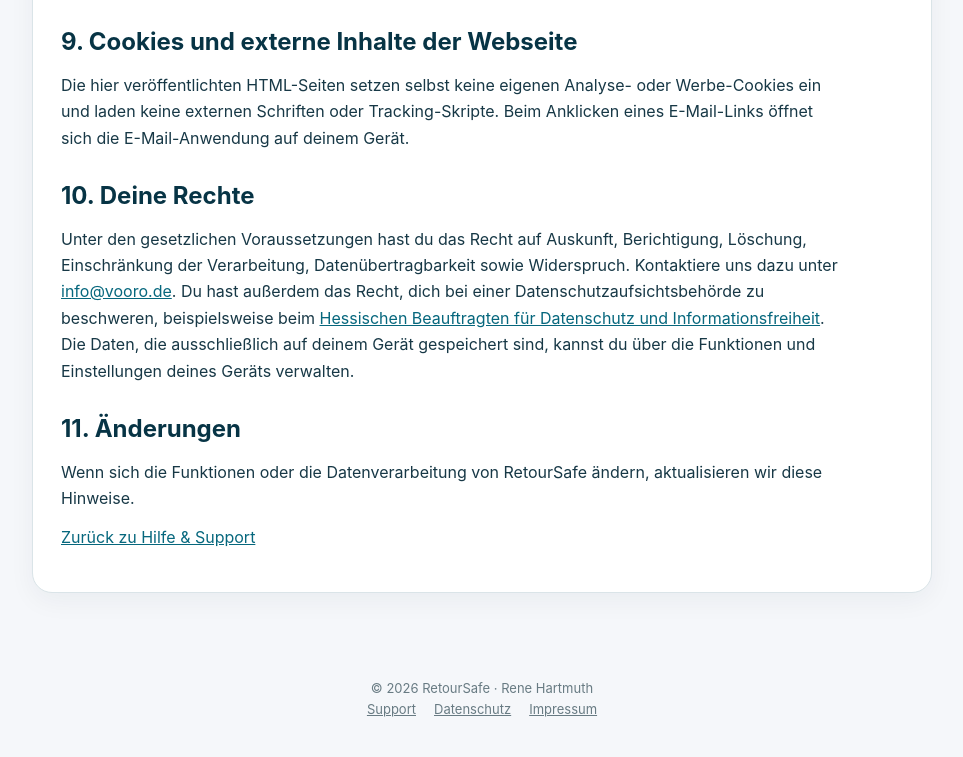
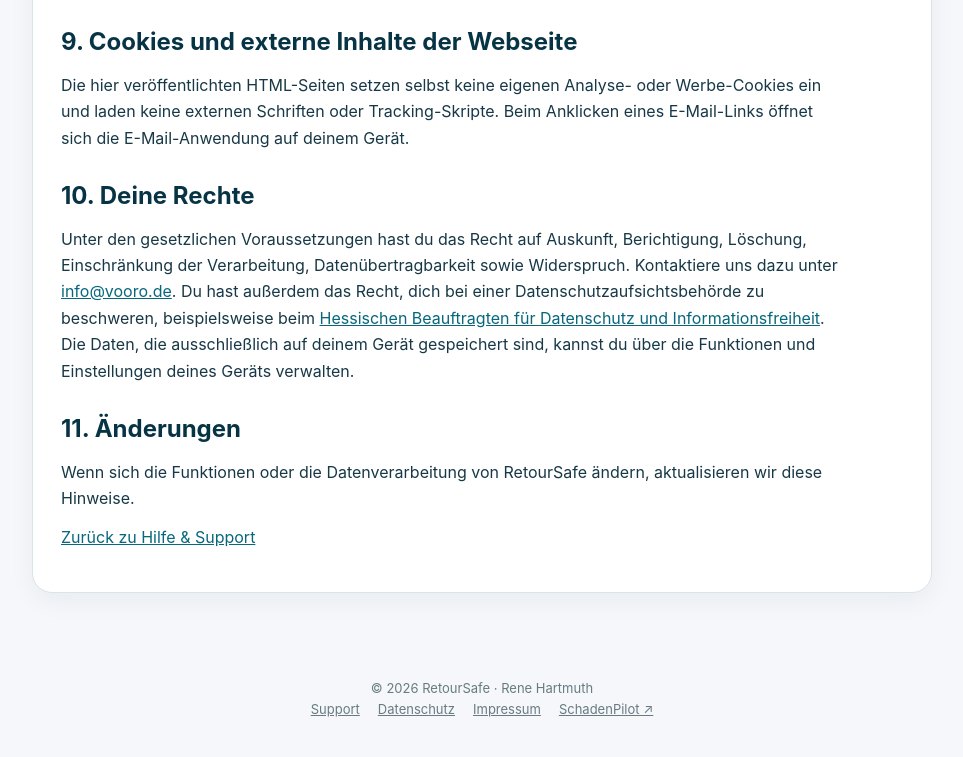
Before and after one commit to rhartmuth/retoursafe-website, a plain HTML site: page datenschutz.html in a window 1280 px wide. Shown: the part 1970-2727 px from the top of the page, without its empty margins (158-1121 px from the left). Drawn offline with Linux system fonts and the light colour scheme.

Commit message:
Add reciprocal SchadenPilot link to RetourSafe website

```diff
--- a/datenschutz.html
+++ b/datenschutz.html
@@ -7,4 +7,4 @@
 <h2>8. E-Mail-Support</h2><p>Wenn du uns kontaktierst, verarbeiten wir deine E-Mail-Adresse und den Inhalt deiner Nachricht, um deine Anfrage zu beantworten. Rechtsgrundlage ist je nach Anliegen Art. 6 Abs. 1 lit. b oder lit. f DSGVO. Unser E-Mail-Dienst wird über Hostinger bereitgestellt. Dabei werden zur Übermittlung und Speicherung der Nachrichten Kommunikationsdaten verarbeitet. Weitere Informationen findest du in den <a href="https://www.hostinger.com/legal/privacy-policy" target="_blank" rel="noopener noreferrer">Datenschutzhinweisen von Hostinger</a>. Wir löschen Supportnachrichten, sobald sie für die Bearbeitung und etwaige Aufbewahrungspflichten nicht mehr benötigt werden.</p>
 <h2>9. Cookies und externe Inhalte der Webseite</h2><p>Die hier veröffentlichten HTML-Seiten setzen selbst keine eigenen Analyse- oder Werbe-Cookies ein und laden keine externen Schriften oder Tracking-Skripte. Beim Anklicken eines E-Mail-Links öffnet sich die E-Mail-Anwendung auf deinem Gerät.</p>
 <h2>10. Deine Rechte</h2><p>Unter den gesetzlichen Voraussetzungen hast du das Recht auf Auskunft, Berichtigung, Löschung, Einschränkung der Verarbeitung, Datenübertragbarkeit sowie Widerspruch. Kontaktiere uns dazu unter <a href="mailto:info@vooro.de">info@vooro.de</a>. Du hast außerdem das Recht, dich bei einer Datenschutzaufsichtsbehörde zu beschweren, beispielsweise beim <a href="https://datenschutz.hessen.de/" target="_blank" rel="noopener noreferrer">Hessischen Beauftragten für Datenschutz und Informationsfreiheit</a>. Die Daten, die ausschließlich auf deinem Gerät gespeichert sind, kannst du über die Funktionen und Einstellungen deines Geräts verwalten.</p>
-<h2>11. Änderungen</h2><p>Wenn sich die Funktionen oder die Datenverarbeitung von RetourSafe ändern, aktualisieren wir diese Hinweise.</p><p><a href="support.html">Zurück zu Hilfe &amp; Support</a></p></article></main><footer>© 2026 RetourSafe · Rene Hartmuth<br><a href="support.html">Support</a><a href="datenschutz.html">Datenschutz</a><a href="impressum.html">Impressum</a></footer></body></html>
+<h2>11. Änderungen</h2><p>Wenn sich die Funktionen oder die Datenverarbeitung von RetourSafe ändern, aktualisieren wir diese Hinweise.</p><p><a href="support.html">Zurück zu Hilfe &amp; Support</a></p></article></main><footer>© 2026 RetourSafe · Rene Hartmuth<br><a href="support.html">Support</a><a href="datenschutz.html">Datenschutz</a><a href="impressum.html">Impressum</a><a href="https://rhartmuth.github.io/schadenpilot-website/" target="_blank" rel="noopener noreferrer">SchadenPilot ↗</a></footer></body></html>
```
